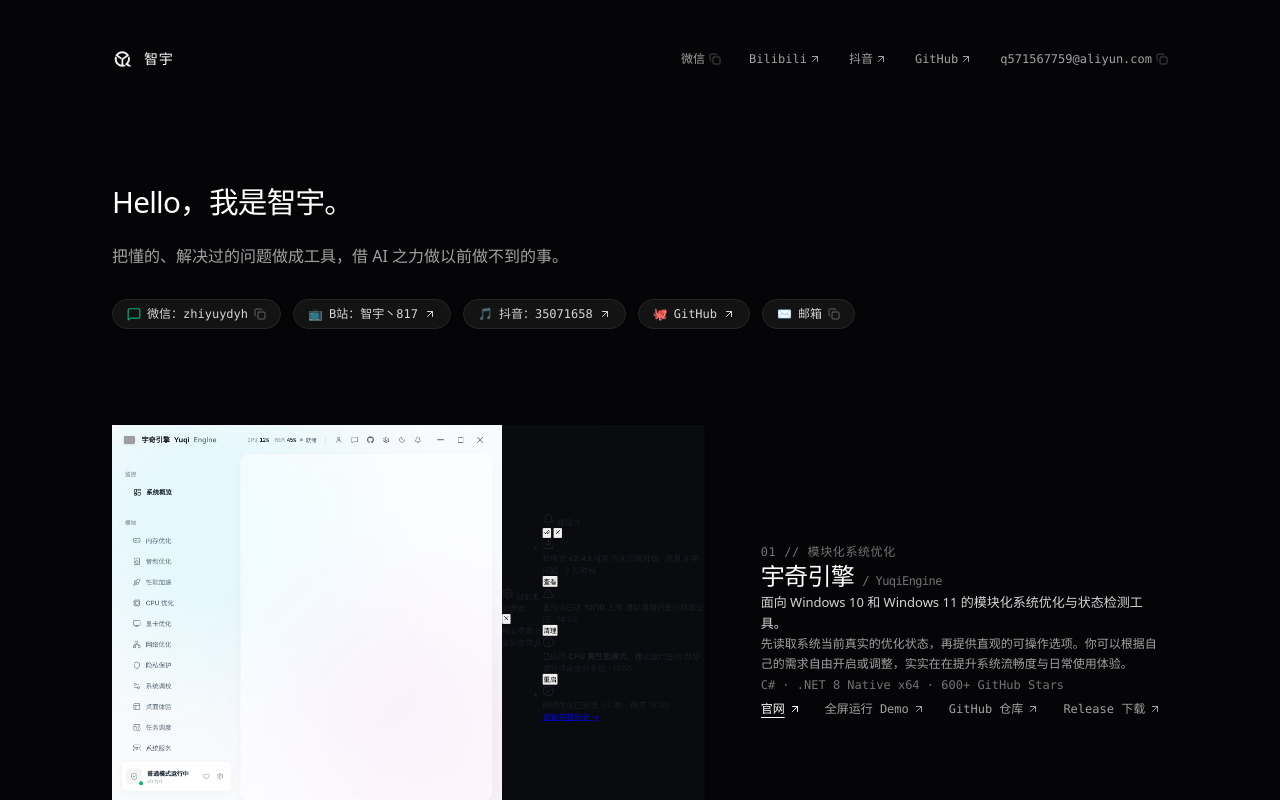
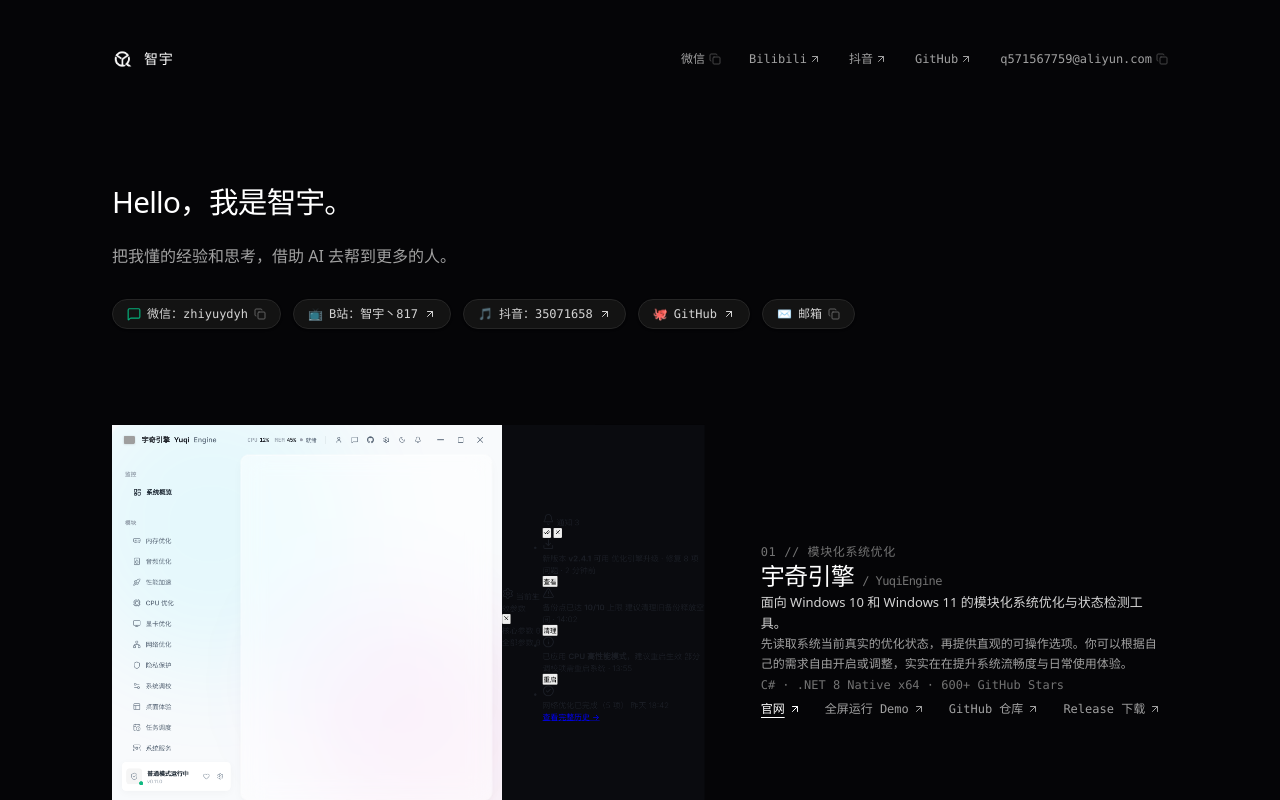
Before and after one commit to ZYY817/geenzhuye, a Next.js app: page / in a window 1280 px wide. Shown: the top 800 px of the page. Built offline with nearby package versions, Linux system fonts and the light colour scheme; no server answers.

Commit message:
feat: 升级开场文案为'把我懂的经验和思考，借助 AI 去帮到更多的人。'

```diff
--- a/src/app/layout.tsx
+++ b/src/app/layout.tsx
@@ -24,12 +24,12 @@
   alternates: { canonical: "/" },
   title: "智宇 ZYY — Hello，我是智宇",
   description:
-    "Hello，我是智宇。把懂的、解决过的问题做成工具，借 AI 之力做以前做不到的事。宇奇引擎 (10万+ 用户)、多智能体编排调度器等 AI 与系统工具作品档案。",
+    "Hello，我是智宇。把我懂的经验和思考，借助 AI 去帮到更多的人。宇奇引擎 (10万+ 用户)、多智能体编排调度器等 AI 与系统作品档案。",
   openGraph: {
     url: "/",
     title: "智宇 ZYY — Hello，我是智宇",
     description:
-      "把懂的、解决过的问题做成工具，借 AI 之力做以前做不到的事。",
+      "把我懂的经验和思考，借助 AI 去帮到更多的人。",
     type: "website",
     siteName: "智宇 ZYY",
     images: [
--- a/src/components/site/HeroTypewriter.tsx
+++ b/src/components/site/HeroTypewriter.tsx
@@ -14,7 +14,7 @@
  * ==========================================================================*/
 
 const HERO_LINE_1 = "Hello，我是智宇。";
-const HERO_LINE_2 = "把懂的、解决过的问题做成工具，借 AI 之力做以前做不到的事。";
+const HERO_LINE_2 = "把我懂的经验和思考，借助 AI 去帮到更多的人。";
 
 let heroCompletionCache = false;
 
--- a/src/data/archive.ts
+++ b/src/data/archive.ts
@@ -235,8 +235,8 @@
   handle: "ZYY817",
   title: "APPLIED AI · PRODUCT BUILDER & SYSTEMS CRAFTSPERSON",
   status: "ACTIVE // CALIBRATED",
-  bio: "Hello，我是智宇。把懂的、解决过的问题做成工具，借 AI 之力做以前做不到的事。",
-  manifesto: "把懂的、解决过的问题做成工具，借 AI 之力做以前做不到的事。",
+  bio: "Hello，我是智宇。把我懂的经验和思考，借助 AI 去帮到更多的人。",
+  manifesto: "把我懂的经验和思考，借助 AI 去帮到更多的人。",
   coordinates: "31°13'N 121°28'E",
   socials: {
     github: "https://github.com/ZYY817",
```
